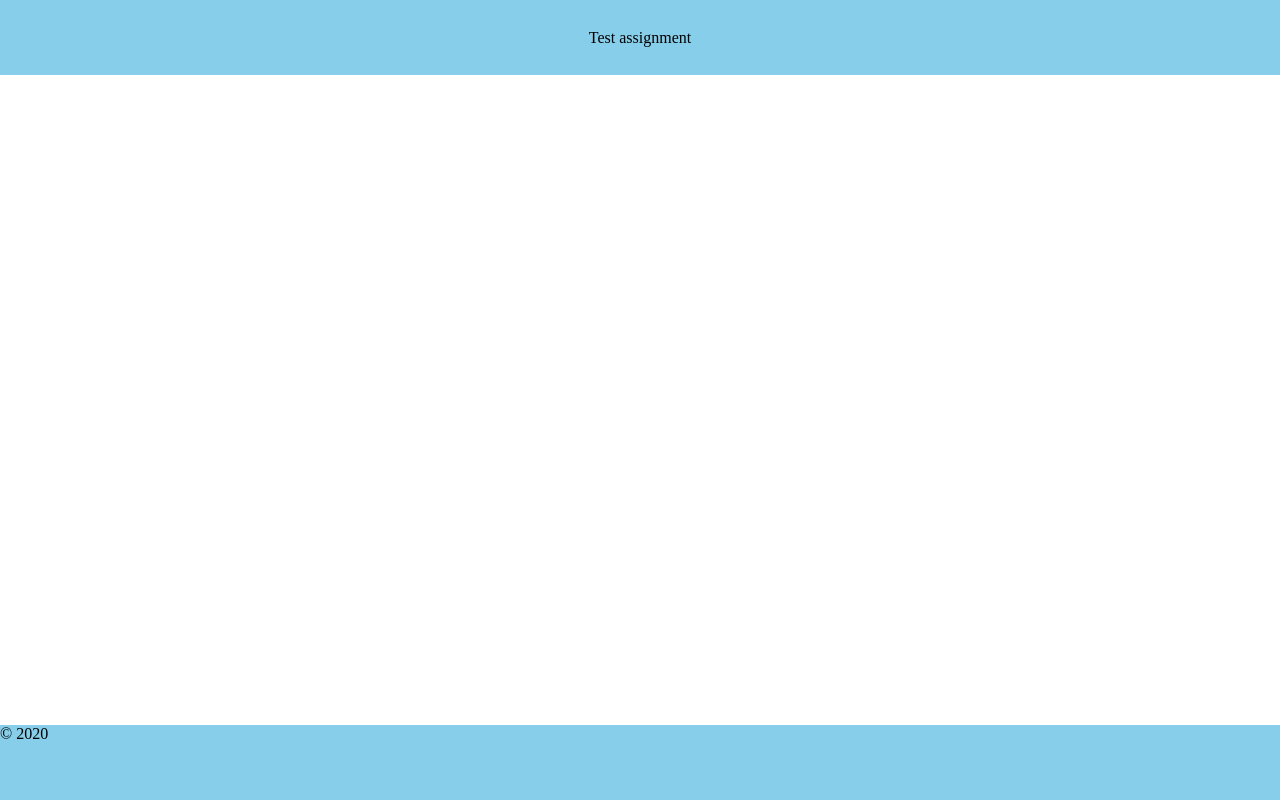
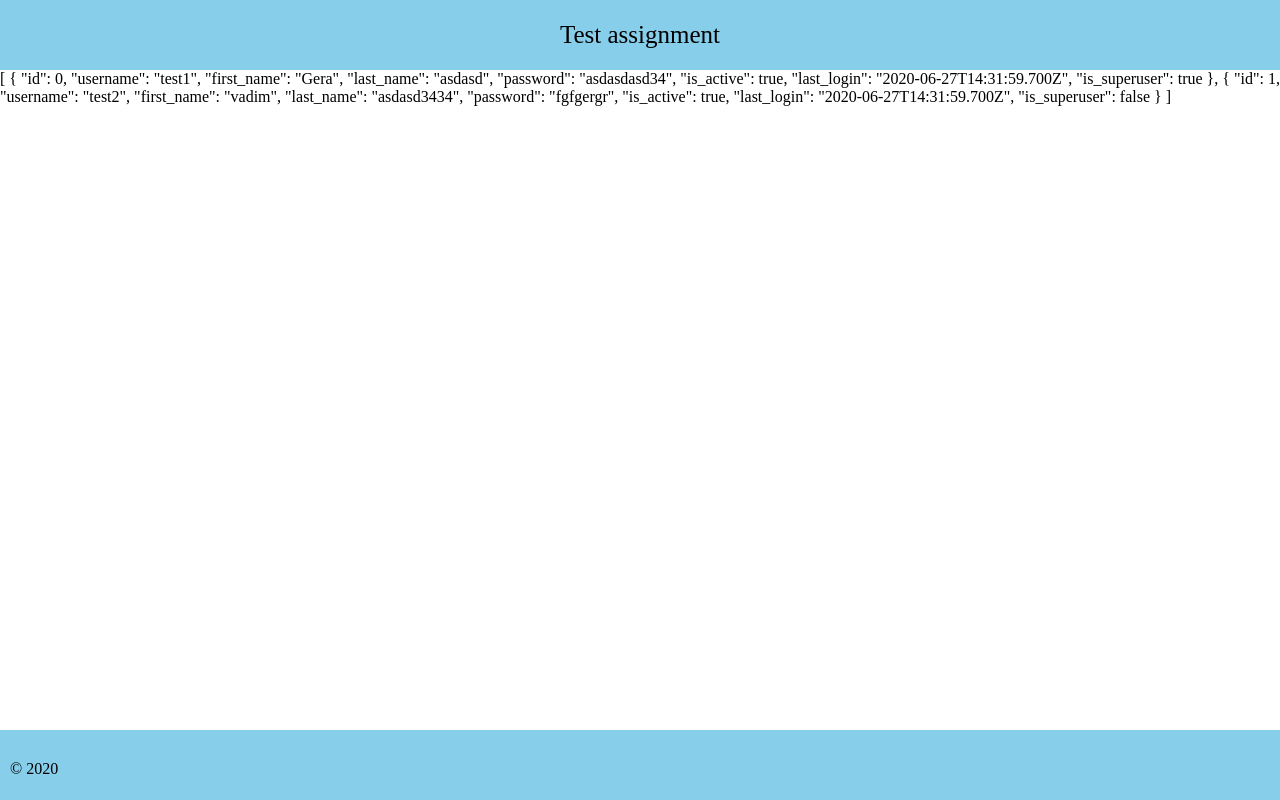
Before and after one commit to soldor37/authAsign, a Vue app: page /users in a window 1280 px wide. Built offline with nearby package versions, Linux system fonts and the light colour scheme; no server answers.

Commit message:
get token

```diff
--- a/package.json
+++ b/package.json
@@ -8,6 +8,7 @@
     "lint": "vue-cli-service lint"
   },
   "dependencies": {
+    "axios": "^0.19.2",
     "core-js": "^3.6.5",
     "vue": "^2.6.11",
     "vue-router": "^3.3.4"
--- a/src/App.vue
+++ b/src/App.vue
@@ -29,7 +29,7 @@ body{
     display: flex;
     flex-direction: column;
     min-height: 100vh;
-    margin: 0px;
+    margin: auto;
 }
 /* .app{
   display: flex;
@@ -38,7 +38,7 @@ body{
 } */
 .header-content {
   background-color: skyblue;
-  height: 75px;
+  height: 70px;
   margin: 0px;
   display: flex;
   flex-flow: row wrap;
@@ -46,6 +46,9 @@ body{
   align-items: center;
   align-content: center;
   position: relative;
+}
+.header-title{
+  font-size: 25px;
 }
 .view-content{
   flex: 1;
@@ -56,10 +59,15 @@ body{
 .footer-content {
   position: relative;
   background-color: skyblue;
-  height: 75px;
+  height: 70px;
   margin: 0px;
   display: flex;
   flex-flow: row wrap;
   justify-content: flex-start;
 }
+.footer-title{
+  margin: 30px 0px 10px 10px;
+  display: flex;
+  justify-content: flex-start;
+}
 </style>
--- /dev/null
+++ b/src/components/Users.vue
@@ -0,0 +1,92 @@
+<template>
+  <div class="users">
+    {{testUsers}}
+  </div>
+</template>
+
+<script>
+import axios from "axios";
+export default {
+  name: "users",
+  data() {
+    return {
+      users: [],
+      testUsers: [
+        {
+          id: 0,
+          username: "test1",
+          first_name: "Gera",
+          last_name: "asdasd",
+          password: "asdasdasd34",
+          is_active: true,
+          last_login: "2020-06-27T14:31:59.700Z",
+          is_superuser: true
+        },
+        {
+          id: 1,
+          username: "test2",
+          first_name: "vadim",
+          last_name: "asdasd3434",
+          password: "fgfgergr",
+          is_active: true,
+          last_login: "2020-06-27T14:31:59.700Z",
+          is_superuser: false
+        }
+      ],
+      authData: {
+        username: "test_super",
+        password: "Nf<U4f<rDbtDxAPn"
+      },
+      authToken: ""
+    };
+  },
+  created() {
+    this.getData();
+  },
+  methods: {
+    getData() {
+      this.getToken();
+      //  this.getUsers();
+    },
+    getToken() {
+      var app = this;
+      axios
+        .post(
+          `http://emphasoft-test-assignment.herokuapp.com/api-token-auth/`,
+          app.authData
+        )
+        .then(response => {
+          console.log(response);
+          app.authToken = response.data.token;
+        })
+        .catch(error => {
+          alert(error + "\n Ошибка подключения");
+          console.log("-----error-------");
+          console.log(error);
+        });
+    }
+    // getUsers() {
+    //   var app = this;
+    //   axios
+    //     .get(`http://emphasoft-test-assignment.herokuapp.com/api/v1/users/`, {
+    //       headers: {
+    //         Authorization: app.authToken,
+    //       }
+    //     })
+    //     .then(response => {
+    //       console.log(response);
+    //       app.users = response.data;
+    //     })
+    //     .catch(error => {
+    //       alert(error + "\n Ошибка подключения");
+    //       console.log("-----error-------");
+    //       console.log(error);
+    //     });
+    // },
+  }
+};
+</script>
+
+
+<style>
+</style>
--- a/src/main.js
+++ b/src/main.js
@@ -3,6 +3,7 @@ import App from './App.vue'
 import VueRouter from 'vue-router'
 
 import AuthPage from './components/AuthPage.vue'
+import Users from './components/Users.vue'
 
 Vue.config.productionTip = false
 
@@ -13,6 +14,15 @@ const routes = [
     path: '/auth',
     component: AuthPage,
     name: 'auth',
+    // meta: {
+    //   requiresAuth: true,
+    //   is_admin: true
+    // }
+  },
+  {
+    path: '/users',
+    component: Users,
+    name: 'users',
     // meta: {
     //   requiresAuth: true,
     //   is_admin: true
```
Also changed, not shown: 1 other file (tests, documents, lock files or other folders).
